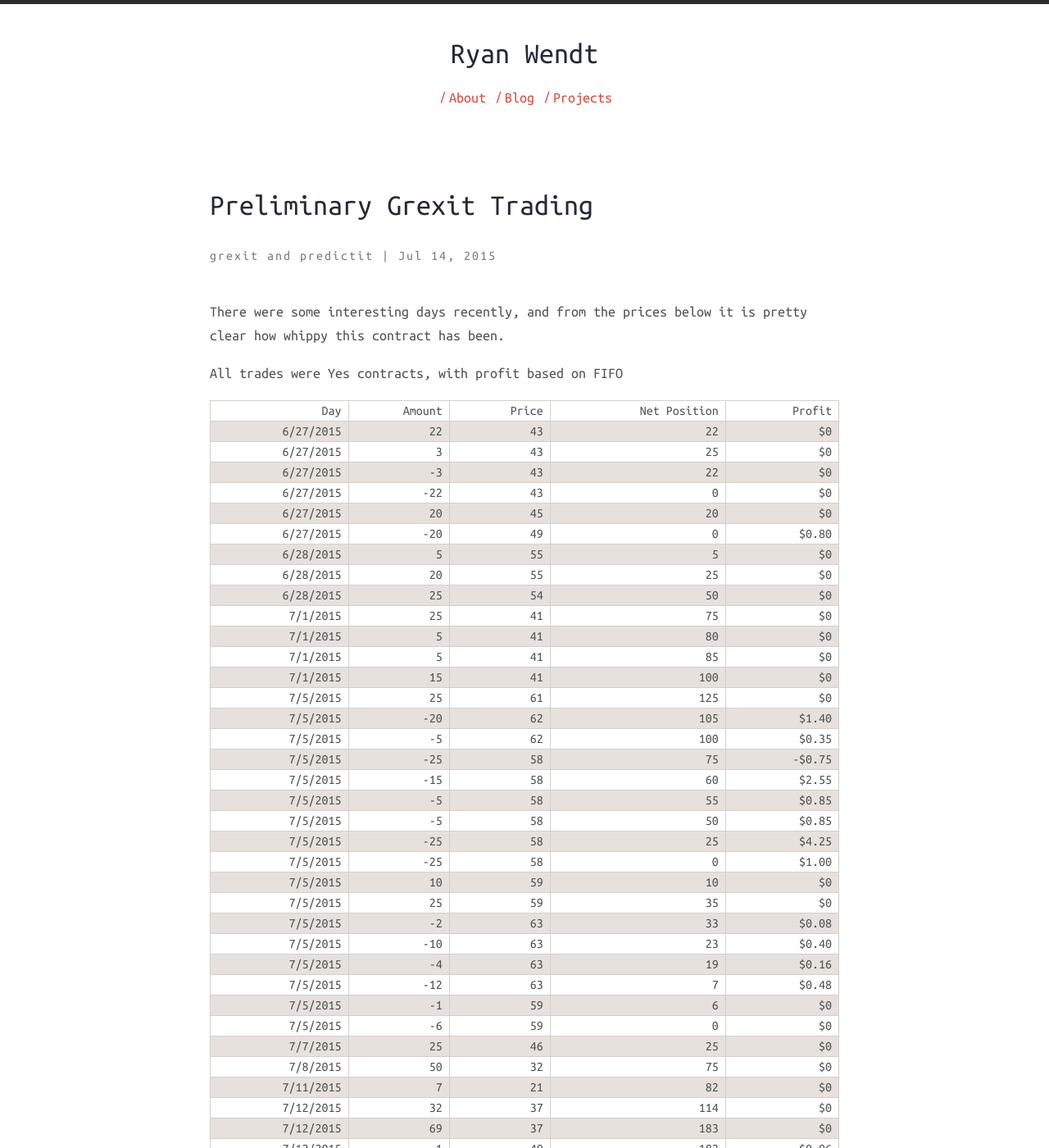
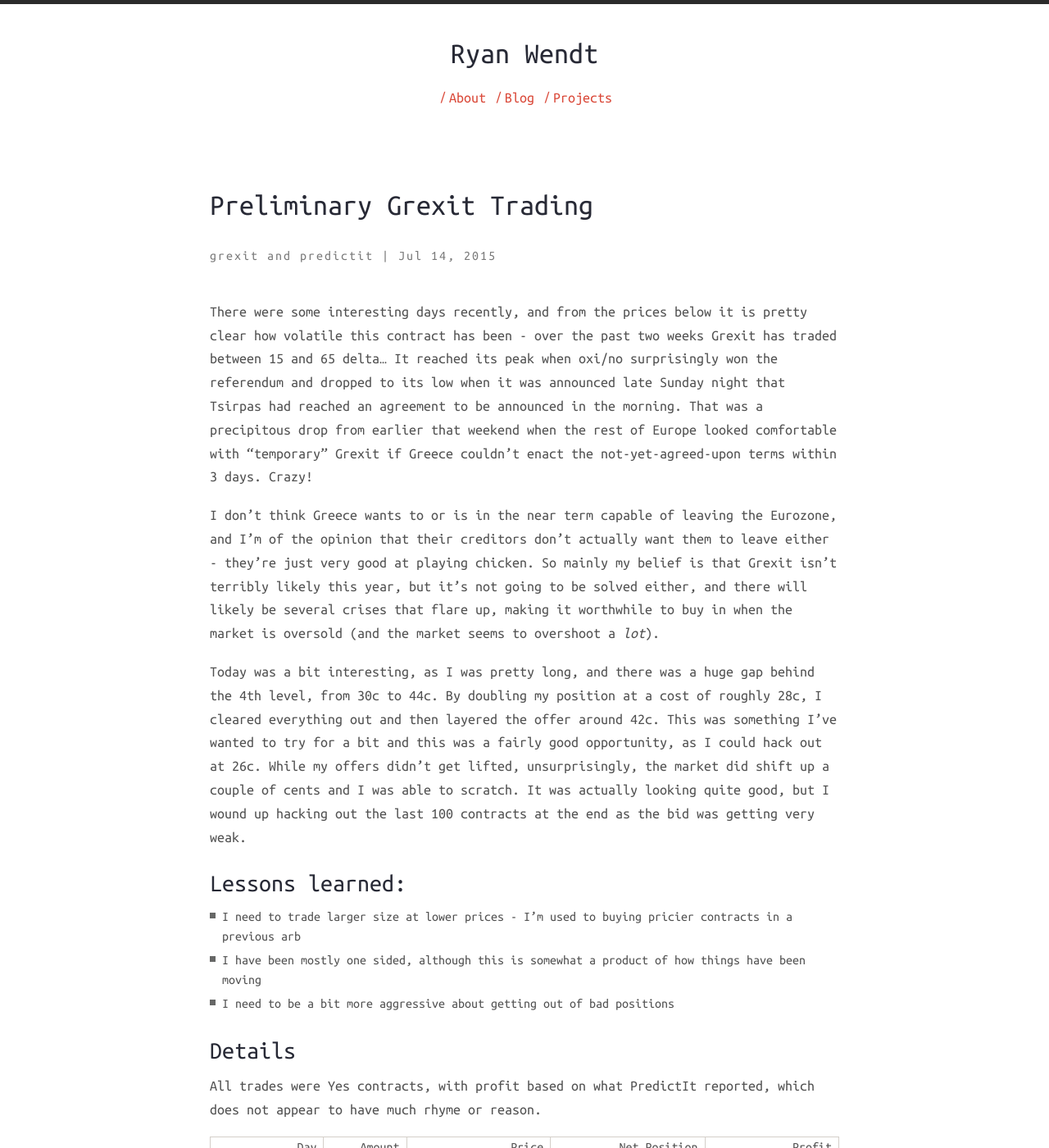
Before and after one commit to ryanmfw/ryanmfw.github.io, a Jekyll site: the page built from _posts/2015-07-14-preliminary_grexit_trading.md, in a window 1280 px wide and 1400 px high. Shown: the whole window at 82% size. Built offline with Jekyll 4.4.1, drawn with Linux system fonts in a browser that asks for light colours; nearby versions of some CDN libraries; some of the changed text lies outside the part shown.

Commit message:
cleaned up grexit trading

```diff
--- a/_posts/2015-07-14-preliminary_grexit_trading.md
+++ b/_posts/2015-07-14-preliminary_grexit_trading.md
@@ -8,81 +8,100 @@ categories:
 description: Initial results of grexit trading on predictit
 ---
 
-There were some interesting days recently, and from the prices below it is pretty clear how whippy this contract has been.
+There were some interesting days recently, and from the prices below it is pretty clear how volatile this contract has been - over the past two weeks Grexit has traded between 15 and 65 delta... It reached its peak when oxi/no surprisingly won the referendum and dropped to its low when it was announced late Sunday night that Tsirpas had reached an agreement to be announced in the morning. That was a precipitous drop from earlier that weekend when the rest of Europe looked comfortable with
+"temporary" Grexit if Greece couldn't enact the not-yet-agreed-upon terms within 3 days. Crazy!
 
-All trades were Yes contracts, with profit based on FIFO
+I don't think Greece wants to or is in the near term capable of leaving the Eurozone, and I'm of the opinion that their creditors don't actually want them to leave either - they're just very good at playing chicken. So mainly my belief is that Grexit isn't terribly likely this year, but it's not going to be solved either, and there will likely be several crises that flare up, making it worthwhile to buy in when the market is oversold (and the market seems to overshoot a _lot_).
+
+Today was a bit interesting, as I was pretty long, and there was a huge gap behind the 4th level, from 30c to 44c. By doubling my position at a cost of roughly 28c, I cleared everything out and then layered the offer around 42c. This was something I've wanted to try for a bit and this was a fairly good opportunity, as I could hack out at 26c. While my offers didn't get lifted, unsurprisingly, the market did shift up a couple of cents and I was able to scratch. It was actually looking
+quite good, but I wound up hacking out the last 100 contracts at the end as the bid was getting very weak.
+
+### Lessons learned:
+
+* I need to trade larger size at lower prices - I'm used to buying pricier contracts in a previous arb
+* I have been mostly one sided, although this is somewhat a product of how things have been moving
+* I need to be a bit more aggressive about getting out of bad positions
+
+### Details
+
+All trades were Yes contracts, with profit based on what PredictIt reported, which does not appear to have much rhyme or reason.
 
 
 Day       | Amount | Price | Net Position | Profit
 ---------:|-------:|------:|-------------:|-------:
-6/27/2015 | 22     | 43    | 22   | $0
-6/27/2015 |  3     | 43    | 25   | $0
-6/27/2015 | -3     | 43    | 22   | $0
-6/27/2015 | -22    | 43    | 0    | $0
-6/27/2015 | 20     | 45    | 20   | $0
-6/27/2015 | -20    | 49    | 0    | $0.80
-6/28/2015 |  5     | 55    | 5    | $0
-6/28/2015 | 20     | 55    | 25   | $0
-6/28/2015 | 25     | 54    | 50   | $0
-7/1/2015  | 25     | 41    | 75   | $0
-7/1/2015  | 5      | 41    | 80   | $0
-7/1/2015  | 5      | 41    | 85   | $0
-7/1/2015  | 15     | 41    | 100  | $0
-7/5/2015  | 25     | 61    | 125  | $0
-7/5/2015  | -20    | 62    | 105  | $1.40
-7/5/2015  | -5     | 62    | 100  | $0.35
-7/5/2015  | -25    | 58    | 75   | -$0.75
-7/5/2015  | -15    | 58    | 60   | $2.55
-7/5/2015  | -5     | 58    | 55   | $0.85
-7/5/2015  | -5     | 58    | 50   | $0.85
-7/5/2015  | -25    | 58    | 25   | $4.25
-7/5/2015  | -25    | 58    | 0    |  $1.00
-7/5/2015  | 10     | 59    | 10   | $0
-7/5/2015  | 25     | 59    | 35   | $0
-7/5/2015  | -2     | 63    | 33   | $0.08
-7/5/2015  | -10    | 63    | 23   | $0.40
-7/5/2015  | -4     | 63    | 19   | $0.16
-7/5/2015  | -12    | 63    | 7    | $0.48
-7/5/2015  | -1     | 59    | 6    | $0
-7/5/2015  | -6     | 59    | 0    | $0
-7/7/2015  | 25     | 46    | 25   | $0
-7/8/2015  | 50     | 32    | 75   | $0
-7/11/2015 | 7      | 21    | 82   | $0
-7/12/2015 | 32     | 37    | 114  | $0
-7/12/2015 | 69     | 37    | 183  | $0
-7/12/2015 | -1     | 40    | 182  | -$0.06
-7/12/2015 | -19    | 40    | 163  | -$1.14
-7/12/2015 | 2      | 46    | 165  | $0
-7/12/2015 | 10     | 43    | 175  | $0
-7/12/2015 | 25     | 36    | 200  | $0
-7/12/2015 | -25    | 38    | 175  | $0.50
-7/12/2015 | -10    | 38    | 165  | -$0.50
-7/12/2015 | -2     | 38    | 143  | -$0.16
-7/12/2015 | -69    | 38    | 94   | $0.69
-7/12/2015 | -32    | 38    | 62   | $0.32
-7/12/2015 | -7     | 38    | 55   | $1.19
-7/12/2015 | -50    | 38    | 5    | $3.00
-7/12/2015 | -5     | 38    | 0    | -$0.40
-7/12/2015 | 50     | 30    | 50   | $0
-7/12/2015 | 50     | 34    | 100  | $0
-7/13/2015 | 7      | 16    | 107  | $0
-7/13/2015 | 10     | 16    | 117  | $0
-7/13/2015 | 32     | 16    | 149  | $0
-7/13/2015 | 35     | 16    | 184  | $0
-7/14/2015 | 111    | 27    | 295  | $0
-7/14/2015 | 24     | 28    | 319  | $0
-7/14/2015 | 25     | 28    | 344  | $0
-7/14/2015 | 50     | 29    | 394  | $0
-7/14/2015 | 3      | 30    | 397  | $0
-7/14/2015 | 5      | 34    | 402  | $0
-7/14/2015 | -4     | 29    | 398  | $0.08
-7/14/2015 | -35    | 29    | 363  | $4.55
-7/14/2015 | -32    | 29    | 331  | $4.16
-7/14/2015 | -10    | 29    | 321  | $1.30
-7/14/2015 | -7     | 29    | 314  | $0.91
-7/14/2015 | -50    | 29    | 264  | -$2.50
-7/14/2015 | -50    | 29    | 214  | -$0.50
-7/14/2015 | -5     | 29    | 209  | $0.10
-7/14/2015 | -5     | 29    | 204  | $0.05
-7/14/2015 | -102   | 29    | 102  | $2.04
-Total     |        | $26.05 | -$3.206 | $22.844
+6/27/2015 | 22     | 43    | 22   | 0
+6/27/2015 |  3     | 43    | 25   | 0
+6/27/2015 | (3)    | 43    | 22   | 0
+6/27/2015 | (22)   | 43    | 0    | 0
+6/27/2015 | 20     | 45    | 20   | 0
+6/27/2015 | (20)   | 49    | 0    | 0.80
+6/28/2015 |  5     | 55    | 5    | 0
+6/28/2015 | 20     | 55    | 25   | 0
+6/28/2015 | 25     | 54    | 50   | 0
+7/1/2015  | 25     | 41    | 75   | 0
+7/1/2015  | 5      | 41    | 80   | 0
+7/1/2015  | 5      | 41    | 85   | 0
+7/1/2015  | 15     | 41    | 100  | 0
+7/5/2015  | 25     | 61    | 125  | 0
+7/5/2015  | (20)   | 62    | 105  | 1.40
+7/5/2015  | (5)    | 62    | 100  | 0.35
+7/5/2015  | (25)   | 58    | 75   | (0.75)
+7/5/2015  | (15)   | 58    | 60   | 2.55
+7/5/2015  | (5)    | 58    | 55   | 0.85
+7/5/2015  | (5)    | 58    | 50   | 0.85
+7/5/2015  | (25)   | 58    | 25   | 4.25
+7/5/2015  | (25)   | 58    | 0    | 1.00
+7/5/2015  | 10     | 59    | 10   | 0
+7/5/2015  | 25     | 59    | 35   | 0
+7/5/2015  | (2)    | 63    | 33   | 0.08
+7/5/2015  | (10)   | 63    | 23   | 0.40
+7/5/2015  | (4)    | 63    | 19   | 0.16
+7/5/2015  | (12)   | 63    | 7    | 0.48
+7/5/2015  | (1)    | 59    | 6    | 0
+7/5/2015  | (6)    | 59    | 0    | 0
+7/7/2015  | 25     | 46    | 25   | 0
+7/8/2015  | 50     | 32    | 75   | 0
+7/11/2015 | 7      | 21    | 82   | 0
+7/12/2015 | 32     | 37    | 114  | 0
+7/12/2015 | 69     | 37    | 183  | 0
+7/12/2015 | (1)    | 40    | 182  | (0.06)
+7/12/2015 | (19)   | 40    | 163  | (1.14)
+7/12/2015 | 2      | 46    | 165  | 0
+7/12/2015 | 10     | 43    | 175  | 0
+7/12/2015 | 25     | 36    | 200  | 0
+7/12/2015 | (25)   | 38    | 175  | 0.50
+7/12/2015 | (10)   | 38    | 165  | (0.50)
+7/12/2015 | (2)    | 38    | 143  | (0.16)
+7/12/2015 | (69)   | 38    | 94   | 0.69
+7/12/2015 | (32)   | 38    | 62   | 0.32
+7/12/2015 | (7)    | 38    | 55   | 1.19
+7/12/2015 | (50)   | 38    | 5    | 3.00
+7/12/2015 | (5)    | 38    | 0    | (0.40)
+7/12/2015 | 50     | 30    | 50   | 0
+7/12/2015 | 50     | 34    | 100  | 0
+7/13/2015 | 7      | 16    | 107  | 0
+7/13/2015 | 10     | 16    | 117  | 0
+7/13/2015 | 32     | 16    | 149  | 0
+7/13/2015 | 35     | 16    | 184  | 0
+7/14/2015 | 111    | 27    | 295  | 0
+7/14/2015 | 24     | 28    | 319  | 0
+7/14/2015 | 25     | 28    | 344  | 0
+7/14/2015 | 50     | 29    | 394  | 0
+7/14/2015 | 3      | 30    | 397  | 0
+7/14/2015 | 5      | 34    | 402  | 0
+7/14/2015 | (4)    | 29    | 398  | 0.08
+7/14/2015 | (35)   | 29    | 363  | 4.55
+7/14/2015 | (32)   | 29    | 331  | 4.16
+7/14/2015 | (10)   | 29    | 321  | 1.30
+7/14/2015 | (7)    | 29    | 314  | 0.91
+7/14/2015 | (50)   | 29    | 264  | (2.50)
+7/14/2015 | (50)   | 29    | 214  | (0.50)
+7/14/2015 | (5)    | 29    | 209  | 0.10
+7/14/2015 | (5)    | 29    | 204  | 0.05
+7/14/2015 | (102)  | 29    | 102  | 2.04
+7/14/2015 | (5)    | 25    | 97   | (0.45)
+7/14/2015 | (3)    | 25    | 94   | (0.15)
+7/14/2015 | (50)   | 25    | 44   | (2.00)
+7/14/2015 | (25)   | 25    | 19   | (0.75)
+7/14/2015 | (19)   | 25    | 0    | (0.57)
+Total     |        | Gross: 22.13 | Fees: (3.206) | Net: 18.924
```
